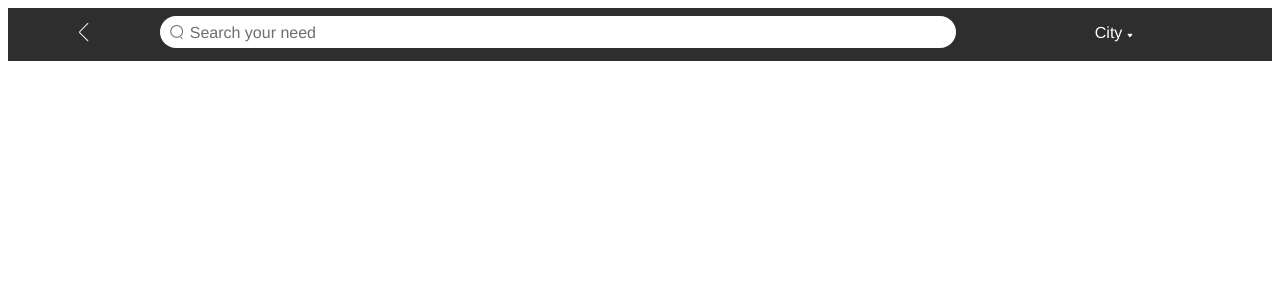
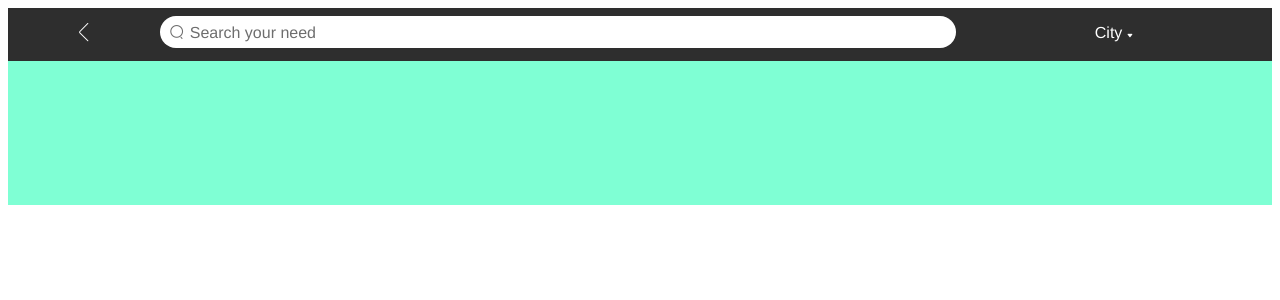
Before and after one commit to FuzzyFade/icecee, a Vue app: page / in a window 1280 px wide. Shown: the top 300 px of the page. Built offline with nearby package versions, Linux system fonts and the light colour scheme.

Commit message:
添加swiper
swiper差不多了

```diff
--- a/package.json
+++ b/package.json
@@ -9,7 +9,8 @@
   "dependencies": {
     "register-service-worker": "^1.5.2",
     "stylus": "^0.54.5",
-    "vue": "^2.5.17"
+    "vue": "^2.5.17",
+    "vue-awesome-swiper": "^3.1.3"
   },
   "devDependencies": {
     "@vue/cli-plugin-pwa": "^3.2.0",
--- a/src/App.vue
+++ b/src/App.vue
@@ -10,7 +10,7 @@ import Homepage from './components/Homepage.vue'
 export default {
   name: 'app',
   components: {
-    Homepage
+    Homepage,
   }
 }
 </script>
--- a/src/components/Header.vue
+++ b/src/components/Header.vue
@@ -1,7 +1,7 @@
 <template>
     <div class="header">
         <div class="header_left">
-            <div class="iconfont back_icon" @click="back">&#xe624;</div>
+            <div class="iconfont back_icon">&#xe624;</div>
         </div>
         <div class="header_input">
             <span class="iconfont">&#xe632;</span>
@@ -17,9 +17,6 @@
 <script>
     export default {
         name: "Hoheader"
-    }
-    function back() {
-        src = ''
     }
 </script>
 
--- a/src/components/Homepage.vue
+++ b/src/components/Homepage.vue
@@ -1,20 +1,23 @@
 <template>
   <div>
     <hoheader></hoheader>
+    <homeswiper></homeswiper>
   </div>
 </template>
 
 <script>
   import Hoheader from "@/components/Header";
+  import Homeswiper from '@/components/Swiper.vue';
   export default {
     name: 'Homepage',
     components: {
-      Hoheader
+      Hoheader,
+      Homeswiper,
     }
   }
 </script>
 
 <!-- Add "scoped" attribute to limit CSS to this component only -->
-<style>
+<style lang="stylus" scoped>
 
 </style>
--- /dev/null
+++ b/src/components/Swiper.vue
@@ -0,0 +1,40 @@
+<template>
+    <swiper :options="swiperOption">
+        <!-- slides -->
+        <swiper-slide>
+            <div class="loopic" style="background-color: aquamarine"></div>
+        </swiper-slide>
+        <swiper-slide>
+            <div class="loopic" style="background-color: #ff8687"></div>
+        </swiper-slide>
+        <swiper-slide>
+            <div class="loopic" style="background-color: #ffdf8e"></div>
+        </swiper-slide>
+        <!-- Optional controls -->
+        <div class="swiper-pagination"  slot="pagination"></div>
+        <!--<div class="swiper-button-prev" slot="button-prev"></div>-->
+        <!--<div class="swiper-button-next" slot="button-next"></div>-->
+        <!--<div class="swiper-scrollbar"   slot="scrollbar"></div>-->
+    </swiper>
+</template>
+
+<script>
+    export default {
+        name: "Hoswiper",
+        data () {
+            return {
+                swiperOption:{
+                    pageination:'.swiper-pagination',
+                    loop:true
+                }
+
+            }
+        }
+    }
+</script>
+
+<style lang="stylus" scoped>
+    .loopic
+        width 100%
+        height 9rem
+</style>
--- a/src/main.js
+++ b/src/main.js
@@ -2,8 +2,11 @@ import Vue from 'vue'
 import App from './App.vue'
 import './registerServiceWorker'
 import './assets/iconfont.css'
+import VueAwesomeSwiper from 'vue-awesome-swiper'
+import 'swiper/dist/css/swiper.css'
 
 Vue.config.productionTip = false
+Vue.use(VueAwesomeSwiper)
 
 new Vue({
   render: function (h) { return h(App) },
```
Also changed, not shown: 1 other file (tests, documents, lock files or other folders).
